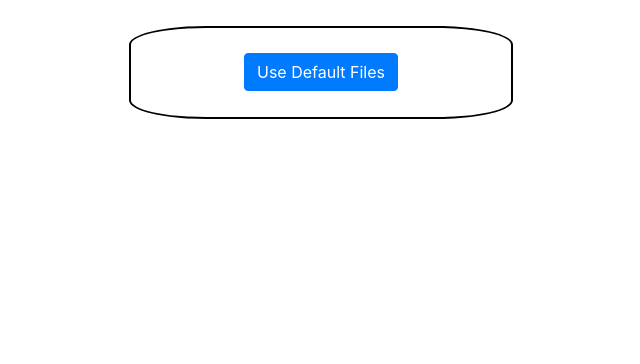
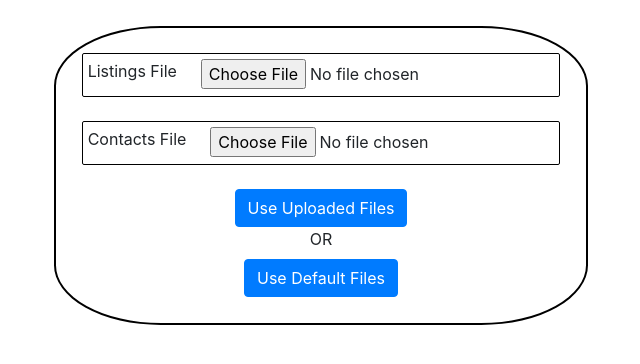
Before and after one commit to hazemkhairy/AS24-Frontend, a React (Create React App) app: page / in a window 1280 px wide. Shown: the top 364 px of the page, without its empty margins (319-959 px from the left). Built offline with nearby package versions, Linux system fonts and the light colour scheme.

Commit message:
- Added feature to upload CSV files.

```diff
--- /dev/null
+++ b/src/components/FileInput/FileInput.css
@@ -0,0 +1,119 @@
+.FileInputContainer {
+    border: 1px solid black;
+    padding: 5px;
+    width: 100%;
+    overflow: hidden;
+    border-radius: 2px;
+    display: flex;
+    flex-direction: row;
+}
+
+.FileInputError {
+    border: 1px solid red;
+    animation: kf_shake 0.4s 1 linear;
+    -webkit-animation: kf_shake 0.4s 1 linear;
+    -moz-animation: kf_shake 0.4s 1 linear;
+    -o-animation: kf_shake 0.4s 1 linear;
+}
+@keyframes kf_shake {
+    0% {
+        -webkit-transform: translate(30px);
+    }
+
+    20% {
+        -webkit-transform: translate(-30px);
+    }
+
+    40% {
+        -webkit-transform: translate(15px);
+    }
+
+    60% {
+        -webkit-transform: translate(-15px);
+    }
+
+    80% {
+        -webkit-transform: translate(8px);
+    }
+
+    100% {
+        -webkit-transform: translate(0px);
+    }
+}
+@-webkit-keyframes kf_shake {
+    0% {
+        -webkit-transform: translate(30px);
+    }
+
+    20% {
+        -webkit-transform: translate(-30px);
+    }
+
+    40% {
+        -webkit-transform: translate(15px);
+    }
+
+    60% {
+        -webkit-transform: translate(-15px);
+    }
+
+    80% {
+        -webkit-transform: translate(8px);
+    }
+
+    100% {
+        -webkit-transform: translate(0px);
+    }
+}
+
+@-moz-keyframes kf_shake {
+    0% {
+        -moz-transform: translate(30px);
+    }
+
+    20% {
+        -moz-transform: translate(-30px);
+    }
+
+    40% {
+        -moz-transform: translate(15px);
+    }
+
+    60% {
+        -moz-transform: translate(-15px);
+    }
+
+    80% {
+        -moz-transform: translate(8px);
+    }
+
+    100% {
+        -moz-transform: translate(0px);
+    }
+}
+
+@-o-keyframes kf_shake {
+    0% {
+        -o-transform: translate(30px);
+    }
+
+    20% {
+        -o-transform: translate(-30px);
+    }
+
+    40% {
+        -o-transform: translate(15px);
+    }
+
+    60% {
+        -o-transform: translate(-15px);
+    }
+
+    80% {
+        -o-transform: translate(8px);
+    }
+
+    100% {
+        -o-origin-transform: translate(0px);
+    }
+}
--- /dev/null
+++ b/src/components/FileInput/FileInput.js
@@ -0,0 +1,20 @@
+import React from 'react';
+import './FileInput.css';
+
+const FileInput = ({ setFile, placeHolder, error }) => {
+
+    const handleFileChange = (e) => {
+        setFile(e.target.files[0]);
+    }
+    let styles = "FileInputContainer mb-4"
+    if (error) {
+        styles += " FileInputError";
+    }
+    return <div className={`${styles}`}>
+        <label className="mr-4">{placeHolder}</label>
+        <input type="file" onChange={handleFileChange} />
+
+    </div>
+}
+
+export default FileInput;
--- a/src/containers/InputsContainer/InputsContainer.js
+++ b/src/containers/InputsContainer/InputsContainer.js
@@ -1,11 +1,19 @@
-import React from 'react';
+import React, { useState } from 'react';
 import axios from 'axios';
+
+import FileInput from '../../components/FileInput/FileInput';
 
 import './InputsContainer.css';
 
-const InputsContainer = ({setReports}) => {
+const InputsContainer = ({ setReports }) => {
+    const [listingsFile, setListingsFile] = useState(null);
+    const [contactsFile, setContactsFile] = useState(null);
+
+    const [listingError, setListingsError] = useState(false);
+    const [contactsError, setContactssError] = useState(false);
+
     const handleDefault = () => {
-        axios.post('http://localhost:4000/generateReports').then(
+        axios.post('http://localhost:4000/generateReports', { useDefault: true }).then(
             (res) => {
                 if (res.status !== 200) {
                     console.log(res.data.messages)
@@ -17,10 +25,50 @@ const InputsContainer = ({setReports}) => {
             }
         )
     }
+    const handleUpload = () => {
+        const fd = new FormData();
+        if (isValidInput()) {
+            fd.append('files', listingsFile, "listings.csv");
+            fd.append('files', contactsFile, "contacts.csv");
+            axios.post('http://localhost:4000/generateReports', fd).then(
+                (res) => {
+                    if (res.status !== 200) {
+                        console.log(res.messages)
+                    }
+                    else {
+                        console.log(res.data);
+                        setReports(res.data);
+                    }
+                }
+            )
+        }
+    }
+    const isValidInput = () => {
+        let valid = true;
+        if (!listingsFile) {
+            setListingsError(true);
+            valid = false;
+        }
+        else {
+            setListingsError(false);
+        }
+        if (!contactsFile) {
+            setContactssError(true);
+            valid = false;
+        }
+        else {
+            setContactssError(false);
+        }
+        return valid;
+    }
     return (
         <div className="InputsContainer d-flex flex-column align-items-center justify-content-between">
+            <FileInput error={listingError} placeHolder="Listings File" setFile={setListingsFile} />
+            <FileInput error={contactsError} placeHolder="Contacts File" setFile={setContactsFile} />
             <div className="d-flex flex-column justify-content-between align-items-center">
 
+                <input type="button" onClick={handleUpload} value="Use Uploaded Files" className="btn btn-primary" />
+                <label>OR</label>
                 <input type="button" onClick={handleDefault} value="Use Default Files" className="btn btn-primary" />
             </div>
         </div>
--- a/src/containers/ReportsContinater/ReportsContainer.js
+++ b/src/containers/ReportsContinater/ReportsContainer.js
@@ -8,9 +8,9 @@ const ReportsContainer = ({ Reports, clearReports }) => {
 
     const getMostContactedListingsPerMonth = () => {
         return Reports.topMostContactedListingsPerMonth.reports.map(
-            report => {
+            (report,index) => {
 
-                return <TableReport report={report.report} reportName={report.date} />
+                return <TableReport Key={`topMost-${report.date}-${index}`} report={report.report} reportName={report.date} />
             }
         )
     }
@@ -20,8 +20,8 @@ const ReportsContainer = ({ Reports, clearReports }) => {
             <Col xs={12} md={4}>
 
                 <TableReport report={Reports.averageListingSellingPrice} reportName="Average Listing Selling Price per Seller Type" />
+                <TableReport report={Reports.percentualDistributionByMake} reportName="Percentual distribution of available cars by Make" />
                 <TableReport report={Reports.averagePriceOfTheMostContactedListings} reportName="Average price of the 30% most contacted listings" />
-                <TableReport report={Reports.percentualDistributionByMake} reportName="Percentual distribution of available cars by Make" />
             </Col>
 
             <Col xs={12} md={8} className="d-flex flex-column">
```
Also changed, not shown: 1 other file (tests, documents, lock files or other folders).
